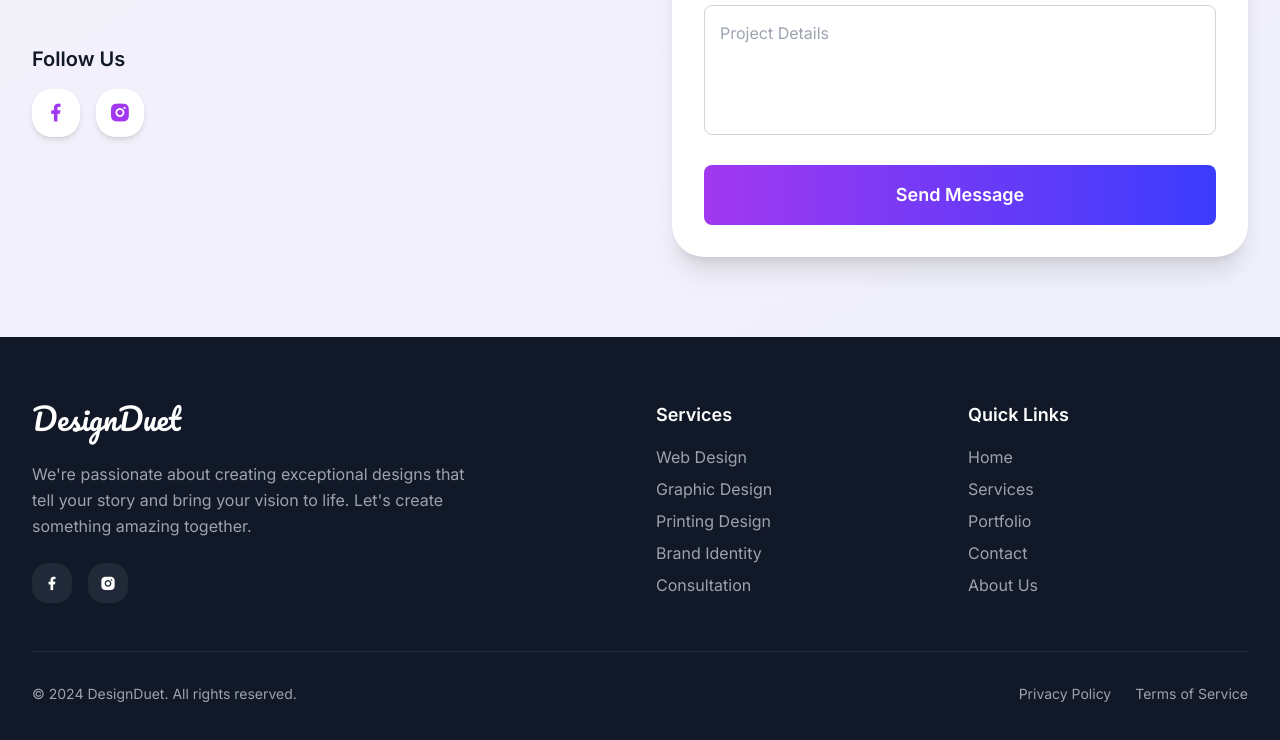
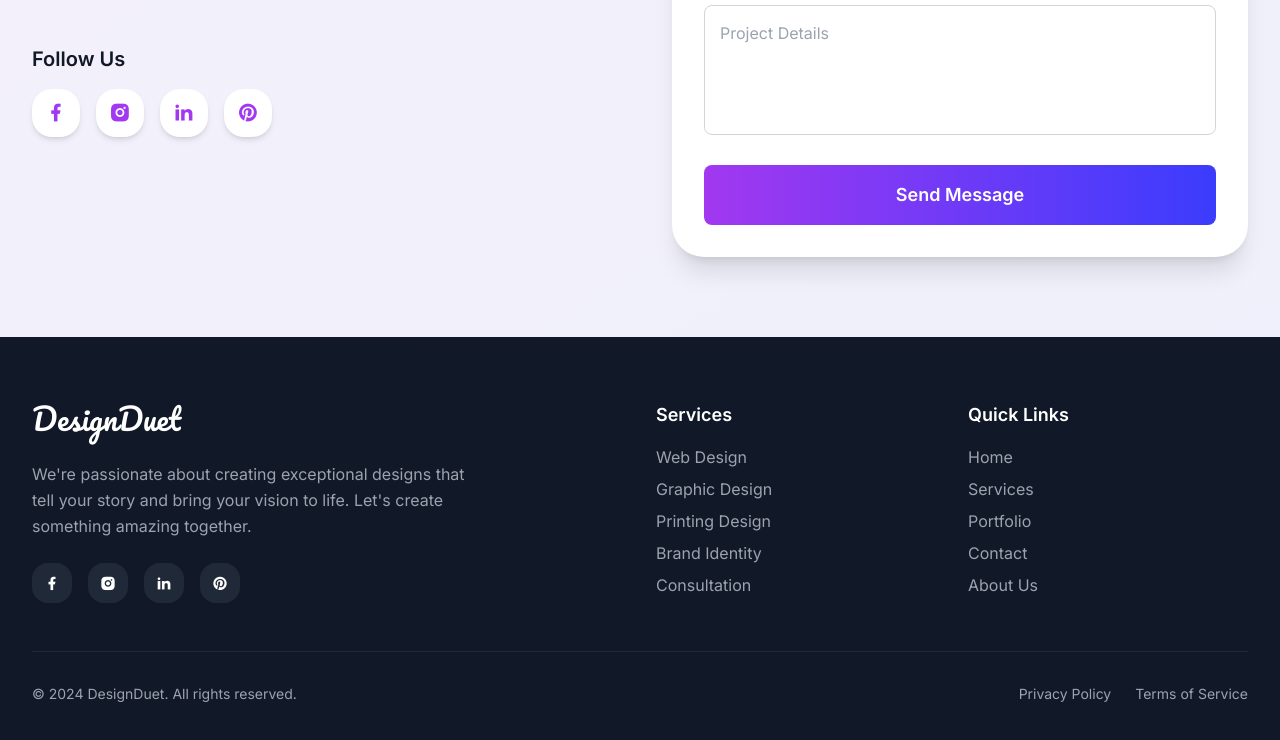
Before and after one commit to mihirmehra/dd, a website: page index.html in a window 1280 px wide. Shown: the part 4774-5514 px from the top of the page. Drawn offline with nearby package versions, Linux system fonts and the light colour scheme.

Commit message:
social media updeted

```diff
--- a/index.html
+++ b/index.html
@@ -597,6 +597,15 @@
                                 class="w-12 h-12 bg-white rounded-xl flex items-center justify-center shadow-md hover:shadow-lg hover:scale-110 transition-all duration-300">
                                 <i class="ri-instagram-fill text-primary ri-lg"></i>
                             </a>
+                            <a href="https://www.linkedin.com/company/designduet/posts/?feedView=all"
+                                class="w-12 h-12 bg-white rounded-xl flex items-center justify-center shadow-md hover:shadow-lg hover:scale-110 transition-all duration-300">
+                                <i class="ri-linkedin-fill text-primary ri-lg"></i>
+                            </a>
+                            <a href="https://ar.pinterest.com/designduet01/"
+                                class="w-12 h-12 bg-white rounded-xl flex items-center justify-center shadow-md hover:shadow-lg hover:scale-110 transition-all duration-300">
+                                <i class="ri-pinterest-fill text-primary ri-lg"></i>
+                            </a>
+
                         </div>
                     </div>
                 </div>
@@ -725,6 +734,14 @@
                         <a href="https://www.instagram.com/designduet01?igsh=MTNsMjcwMXAzM3hpaQ=="
                             class="w-10 h-10 bg-gray-800 rounded-lg flex items-center justify-center hover:bg-primary transition-colors duration-300">
                             <i class="ri-instagram-fill"></i>
+                        </a>
+                        <a href="https://www.linkedin.com/company/designduet/posts/?feedView=all"
+                            class="w-10 h-10 bg-gray-800 rounded-lg flex items-center justify-center hover:bg-primary transition-colors duration-300">
+                            <i class="ri-linkedin-fill"></i>
+                        </a>
+                        <a href="https://ar.pinterest.com/designduet01/"
+                            class="w-10 h-10 bg-gray-800 rounded-lg flex items-center justify-center hover:bg-primary transition-colors duration-300">
+                            <i class="ri-pinterest-fill"></i>
                         </a>
                     </div>
                 </div>
```
Also changed, not shown: privacy-policy.html (+8 -0 lines), terms-conditions.html (+8 -0 lines).
